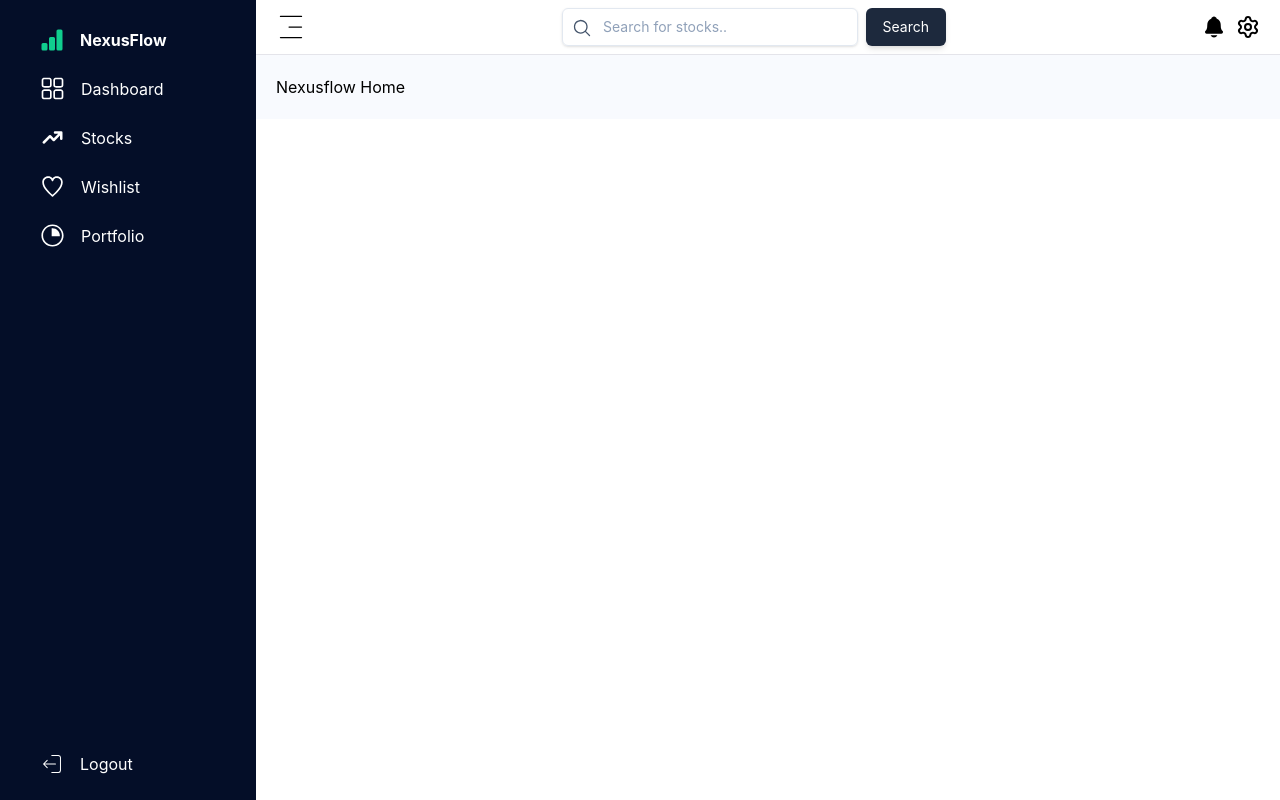
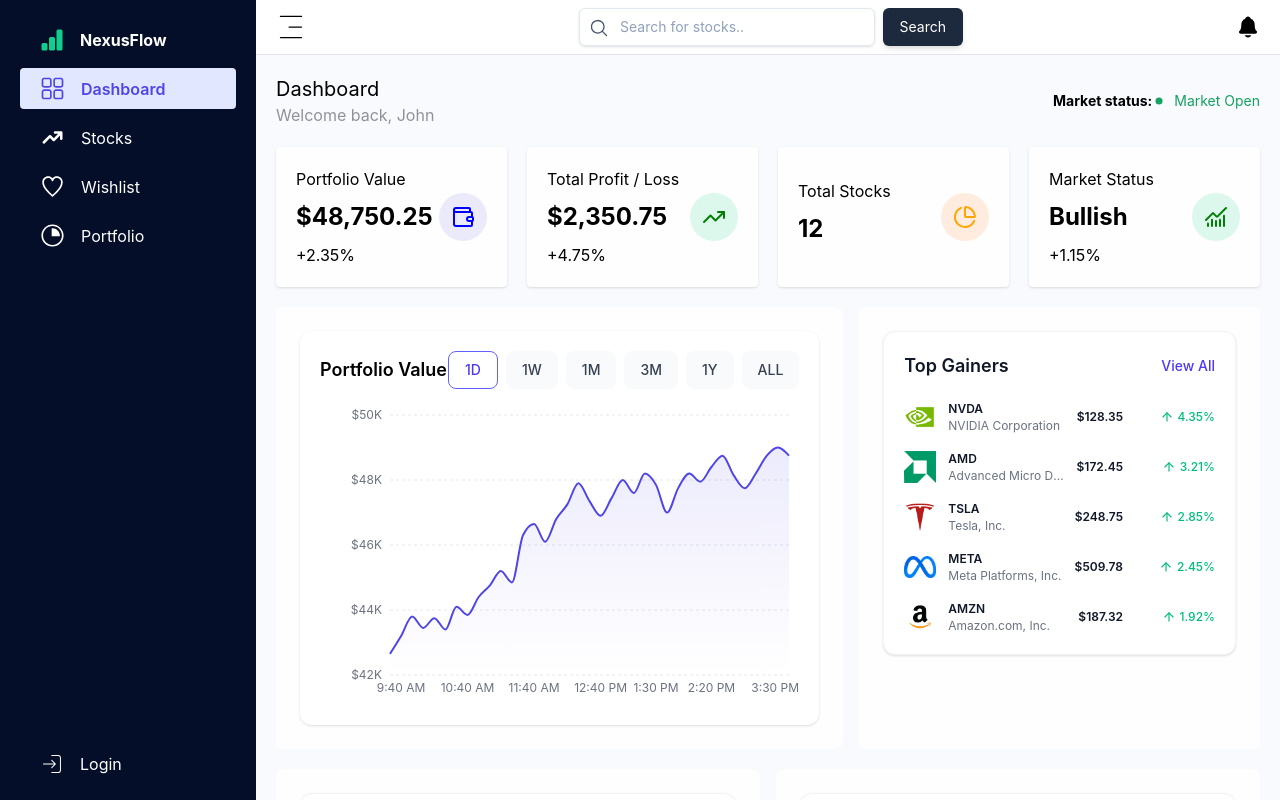
Before and after one commit to nrd00/nexusflow, a React (Vite) app: page / in a window 1280 px wide. Shown: the top 800 px of the page. Built offline with nearby package versions, Linux system fonts and the light colour scheme.

Commit message:
Changes dashboard component as home component

```diff
--- a/src/App.jsx
+++ b/src/App.jsx
@@ -48,8 +48,8 @@
               </div>
             }
           >
-            <Route index element={<div>Nexusflow Home</div>} />
-            <Route path="dashboard" element={<Dashboard />} />
+
+            <Route path="/" element={<Dashboard />} />
             <Route path="stocks" element={<Stocks />} />
             <Route path="stocks/:symbol" element={<StockDetails />} />
             <Route path="wishlist" element={<WishList />} />
--- a/src/Components/MenuItems.jsx
+++ b/src/Components/MenuItems.jsx
@@ -7,7 +7,7 @@
     id: "dashboard",
     title: "Dashboard",
     icon: RxDashboard,
-    path: "/dashboard",
+    path: "/",
   },
   { id: "stocks", title: "Stocks", icon: HiTrendingUp, path: "/stocks" },
   { id: "wishlist", title: "Wishlist", icon: RxHeart, path: "/wishlist" },
--- a/src/Store/authStore.js
+++ b/src/Store/authStore.js
@@ -1,7 +1,7 @@
 import { create } from "zustand";
 
 const useAuthStore = create((set) => ({
-  isLogged: true,
+  isLogged: false,
 
   login: () => {
     set({ isLogged: true });
```
